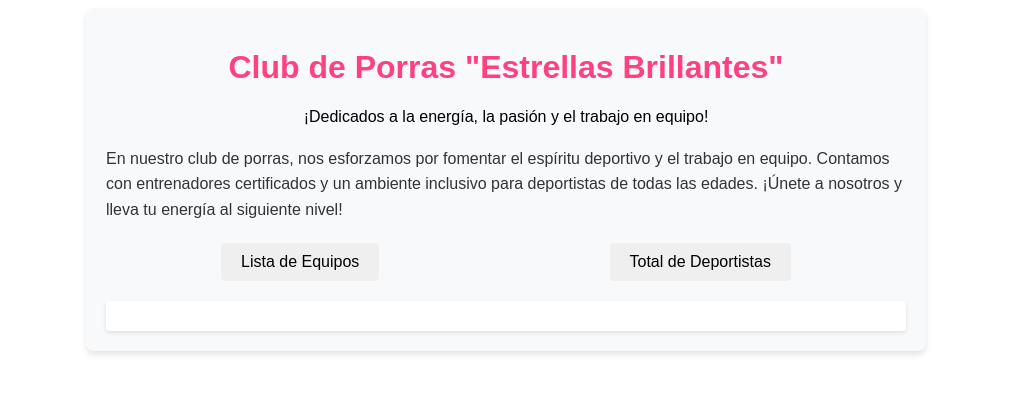
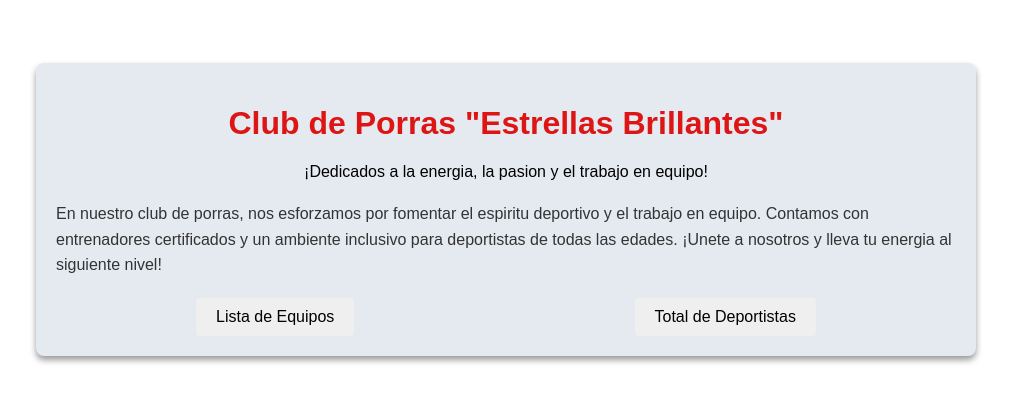
Before and after one commit to ThePlanny/events-web, an Astro site: page /profileclient in a window 1280 px wide. Shown: the whole page, without its empty margins (134-1145 px from the left). Built offline with nearby package versions, Linux system fonts and the light colour scheme; Astro itself is replaced by a stand-in of ours.

Commit message:
new profile

```diff
--- a/src/layouts/Layout.astro
+++ b/src/layouts/Layout.astro
@@ -19,12 +19,13 @@ const { title } = Astro.props;
   <body>
     <header class="header">
       <div class="logo">
-        <h1>ALPA</h1>
+        <h1>PLANNY</h1>
       </div>
       <nav class="nav">
         <ul>
           <li><a href="/events/my-events">mis eventos</a></li>
           <li><a href="/events/firstEvent">evento</a></li>
+          <li><a id="btn-logout">Perfil</a></li> <!--Falta agregar la dirccion del perfil -->
           <li><a href="/users">deportistas</a></li>
           <li><a id="btn-logout">cerrar sesión</a></li>
         </ul>
--- a/src/pages/profileclient.astro
+++ b/src/pages/profileclient.astro
@@ -3,14 +3,16 @@ layout: "@layouts/BaseLayout.astro"
 ---
 
 <style>
+
   .club-profile {
-    max-width: 800px;
-    margin: 0 auto;
+    max-width: 900px;
+    margin: 5% auto;
     padding: 20px;
-    background: #f8f9fa;
+    background: #e5eaf0;
     border-radius: 8px;
-    box-shadow: 0 4px 6px rgba(0, 0, 0, 0.1);
+    box-shadow: 0 4px 6px rgba(0, 0, 0, 0.4);
     font-family: Arial, sans-serif;
+
   }
 
   .club-header {
@@ -19,7 +21,7 @@ layout: "@layouts/BaseLayout.astro"
   }
 
   .club-header h1 {
-    color: #ff4081;
+    color: #de1515; ;
   }
 
   .club-description {
@@ -43,29 +45,22 @@ layout: "@layouts/BaseLayout.astro"
   }
 
   .club-actions button:hover {
-    background-color: #ff4081;
+    background-color: #de1515;
     color: white;
   }
 
-  .output {
-    margin-top: 20px;
-    background: #ffffff;
-    padding: 15px;
-    border-radius: 4px;
-    box-shadow: 0 2px 4px rgba(0, 0, 0, 0.1);
-  }
 </style>
 
 <div class="club-profile">
   <div class="club-header">
-    <h1>Club de Porras "Estrellas Brillantes"</h1>
-    <p>¡Dedicados a la energía, la pasión y el trabajo en equipo!</p>
+    <h1> Club de Porras "Estrellas Brillantes" </h1>
+    <p> ¡Dedicados a la energia, la pasion y el trabajo en equipo! </p>
   </div>
 
   <div class="club-description">
-    <p>En nuestro club de porras, nos esforzamos por fomentar el espíritu deportivo y el trabajo en equipo.
+    <p>En nuestro club de porras, nos esforzamos por fomentar el espiritu deportivo y el trabajo en equipo.
     Contamos con entrenadores certificados y un ambiente inclusivo para deportistas de todas las edades.
-    ¡Únete a nosotros y lleva tu energía al siguiente nivel!</p>
+    ¡Unete a nosotros y lleva tu energia al siguiente nivel!</p>
   </div>
 
   <div class="club-actions">
@@ -73,5 +68,4 @@ layout: "@layouts/BaseLayout.astro"
     <button id="show-total">Total de Deportistas</button>
   </div>
 
-  <div id="output" class="output"></div>
 </div>
```
